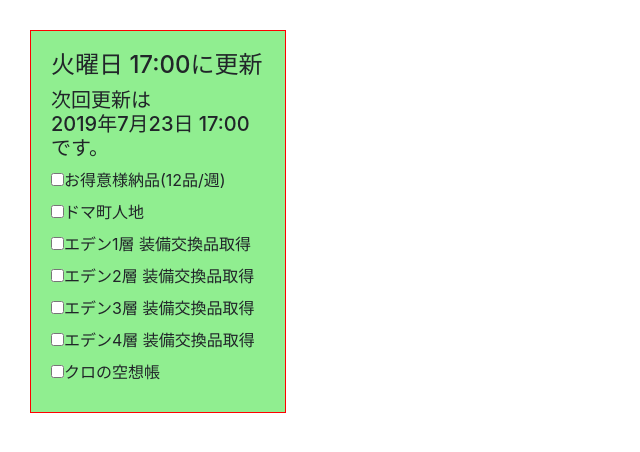
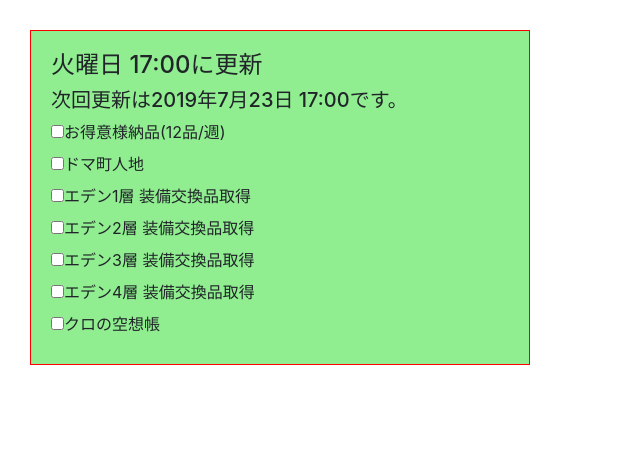
Before and after one commit to paselin/ff14_weekly_quest, a plain HTML site: page docs/index.html in a window 1280 px wide. Shown: the whole page, without its empty margins (0-640 px from the left). Drawn offline with nearby package versions, Linux system fonts and the light colour scheme.

Commit message:
CSS変更

```diff
--- a/docs/css/index.css
+++ b/docs/css/index.css
@@ -1,6 +1,6 @@
 div.checkboxs  {
     width: 20%;
-    min-width: 200px;
+    min-width: 500px;
     margin : 30px ;
     padding : 20px ;
     border : 1px solid red ;
--- a/docs/index.html
+++ b/docs/index.html
@@ -14,14 +14,14 @@
 <body onload="loadCookies()">
     <div class="checkboxs">
         <h4>火曜日 17:00に更新</h4>
-        <h5>次回更新は <div name="nextUpdate">###</div>です。</h5>
-        <label><input type="checkbox" name="loyalcustomers" onchange="setCookies()">お得意様納品(12品/週)</label>
-        <label><input type="checkbox" name="doma" onchange="setCookies()">ドマ町人地</label>
-        <label><input type="checkbox" name="eden1" onchange="setCookies()">エデン1層 装備交換品取得</label>
-        <label><input type="checkbox" name="eden2" onchange="setCookies()">エデン2層 装備交換品取得</label>
-        <label><input type="checkbox" name="eden3" onchange="setCookies()">エデン3層 装備交換品取得</label>
-        <label><input type="checkbox" name="eden4" onchange="setCookies()">エデン4層 装備交換品取得</label>
-        <label><input type="checkbox" name="kuro" onchange="setCookies()">クロの空想帳</label>
+        <h5><div name="nextUpdate"></div></h5>
+        <label><input type="checkbox" name="loyalcustomers" onchange="setCookies()">お得意様納品(12品/週)</label><br>
+        <label><input type="checkbox" name="doma" onchange="setCookies()">ドマ町人地</label><br>
+        <label><input type="checkbox" name="eden1" onchange="setCookies()">エデン1層 装備交換品取得</label><br>
+        <label><input type="checkbox" name="eden2" onchange="setCookies()">エデン2層 装備交換品取得</label><br>
+        <label><input type="checkbox" name="eden3" onchange="setCookies()">エデン3層 装備交換品取得</label><br>
+        <label><input type="checkbox" name="eden4" onchange="setCookies()">エデン4層 装備交換品取得</label><br>
+        <label><input type="checkbox" name="kuro" onchange="setCookies()">クロの空想帳</label><br>
     </div>
 </body>
 </html>
--- a/docs/js/main.js
+++ b/docs/js/main.js
@@ -26,7 +26,7 @@ function loadCookies(){
     target.setSeconds(0);
     target.setMilliseconds(0);
     let e = document.getElementsByName("nextUpdate")[0];
-    e.textContent = dateFormat(target);
+    e.textContent = "次回更新は" + dateFormat(target) + "です。";
 }
 
 // Cookieのセット時はexpiredを日付指定したいため、各情報として上書きする
```
